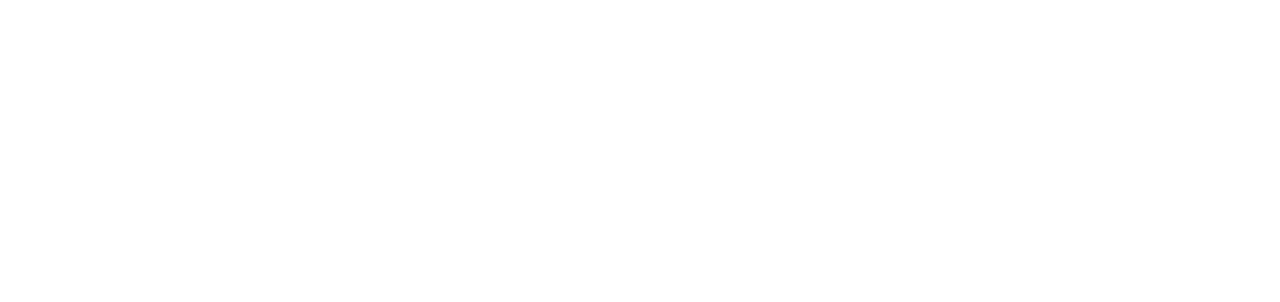
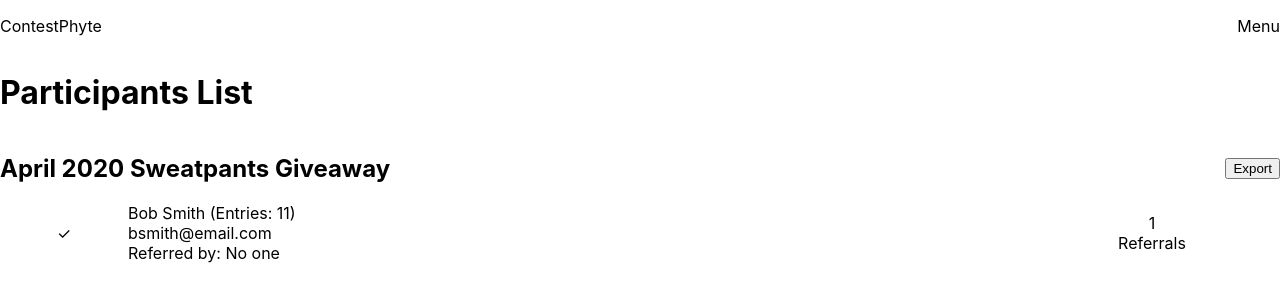
Before and after one commit to maximus202/contestphyte-app, a React (Create React App) app: page /participants-list/1 in a window 1280 px wide. Shown: the top 302 px of the page. Built offline with nearby package versions, Linux system fonts and the light colour scheme.

Commit message:
Added ParticipantsList route and ParticipantsListContent component

```diff
--- a/src/App.js
+++ b/src/App.js
@@ -8,6 +8,7 @@
 import CreateContest from './routes/CreateContest/CreateContest';
 import ContestLandingPage from './routes/ContestLandingPage/ContestLandingPage';
 import PostSignUp from './routes/PostSignUp/PostSignUp';
+import ParticipantsList from './routes/ParticipantsList/ParticipantsList';
 import AccountSettings from './routes/AccountSettings/AccountSettings';
 import ChangePassword from './routes/ChangePassword/ChangePassword';
 
@@ -42,11 +43,18 @@
       />
       <Route
         component={ContestLandingPage}
+        exact
         path="/contest/:contestId"
       />
       <Route
         component={PostSignUp}
+        exact
         path="/post-sign-up/:contestId/:participantId"
+      />
+      <Route
+        component={ParticipantsList}
+        exact
+        path="/participants-list/:contestId"
       />
       <Route
         component={AccountSettings}
--- /dev/null
+++ b/src/components/ParticipantsListContent/ParticipantsListContent.css
@@ -0,0 +1,29 @@
+section.participant-item {
+    display: flex;
+    align-items: center;
+    width: 100%;
+}
+
+section.participants-list-title {
+    display: flex;
+    align-items: center;
+    justify-content: space-between;
+}
+
+section.participant-item p {
+    margin: 0;
+}
+
+section.confirmed-icon {
+    width: 10%;
+    text-align: center;
+}
+
+section.participant-info {
+    width: 70%;
+}
+
+section.referrals {
+    text-align: center;
+    width: 20%;
+}
--- /dev/null
+++ b/src/components/ParticipantsListContent/ParticipantsListContent.js
@@ -0,0 +1,31 @@
+import React from 'react';
+import './ParticipantsListContent.css';
+
+function ParticipantsListContent() {
+  return (
+    <>
+      <section className="participants-list-title">
+        <h2>April 2020 Sweatpants Giveaway</h2>
+        <button type="button">Export</button>
+      </section>
+      <section>
+        <section className="participant-item">
+          <section className="confirmed-icon">
+            &#10003;
+          </section>
+          <section className="participant-info">
+            <p>Bob Smith (Entries: 11)</p>
+            <p>bsmith@email.com</p>
+            <p>Referred by: No one</p>
+          </section>
+          <section className="referrals">
+            <p>1</p>
+            <p>Referrals</p>
+          </section>
+        </section>
+      </section>
+    </>
+  );
+}
+
+export default ParticipantsListContent;
--- /dev/null
+++ b/src/routes/ParticipantsList/ParticipantsList.js
@@ -0,0 +1,17 @@
+import React from 'react';
+import NavBar from '../../components/NavBar/NavBar';
+import ParticipantsListContent from '../../components/ParticipantsListContent/ParticipantsListContent';
+
+function ParticipantsList() {
+  return (
+    <>
+      <NavBar />
+      <header>
+        <h1>Participants List</h1>
+      </header>
+      <ParticipantsListContent />
+    </>
+  );
+}
+
+export default ParticipantsList;
```
Also changed, not shown: src/routes/ParticipantsList/ParticipantsList.css (added), 1 other file (tests, documents, lock files or other folders).
